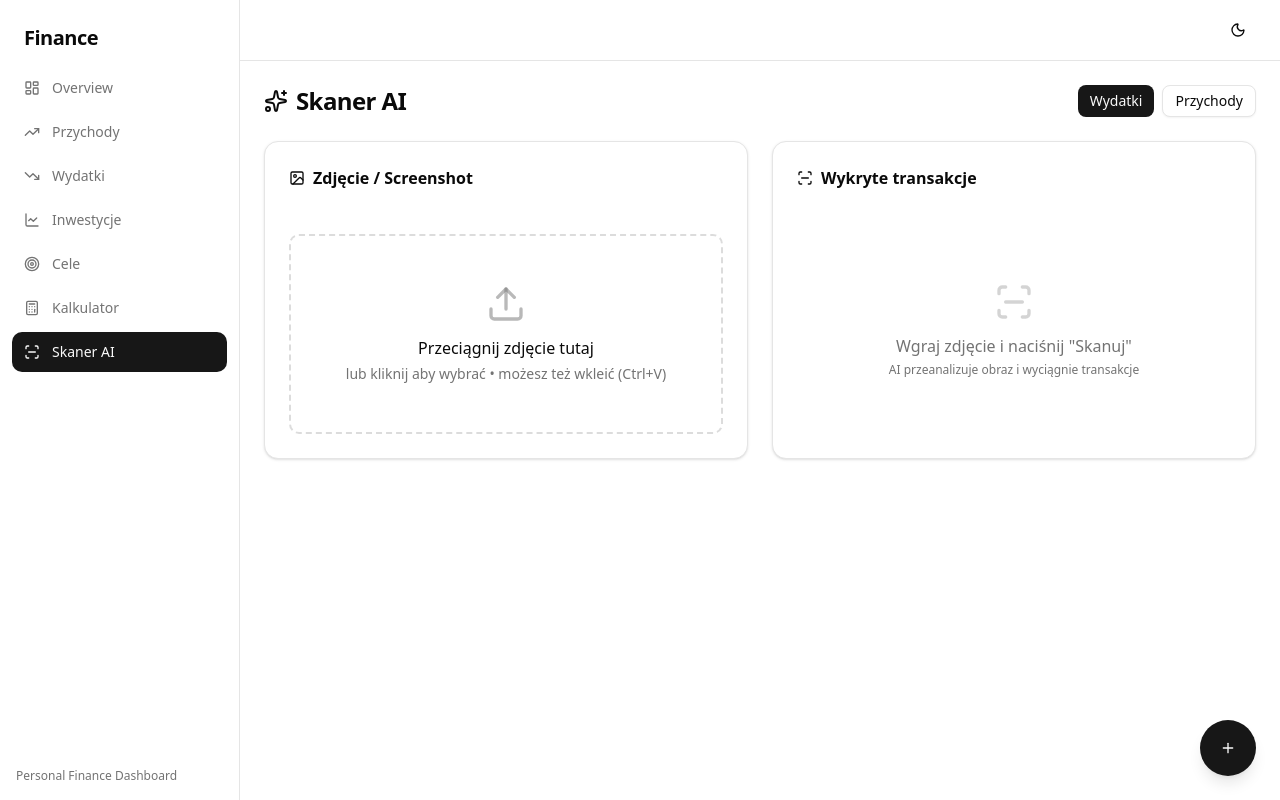
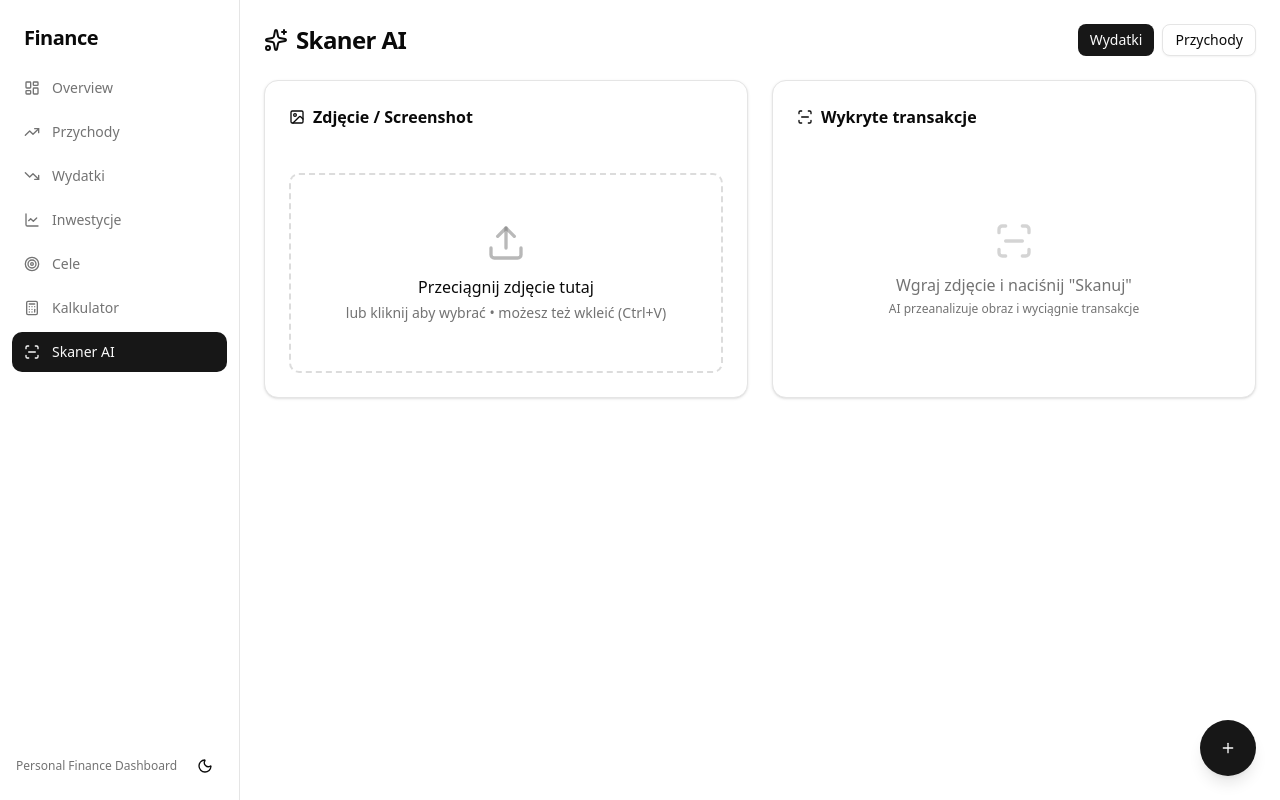
Before and after one commit to Zhenya28/personal-finance, a Next.js app: page /scan in a window 1280 px wide. Built offline with nearby package versions, Linux system fonts and the light colour scheme.

Commit message:
Update from user

```diff
--- a/components/layout/AppShell.tsx
+++ b/components/layout/AppShell.tsx
@@ -5,7 +5,6 @@ import { Menu } from "lucide-react";
 import { Button } from "@/components/ui/button";
 import { Sheet, SheetContent } from "@/components/ui/sheet";
 import { Sidebar, MobileNav } from "./Sidebar";
-import { ThemeToggle } from "./ThemeToggle";
 import { QuickAddButton } from "./QuickAddButton";
 
 export function AppShell({ children }: { children: React.ReactNode }) {
@@ -27,20 +26,17 @@ export function AppShell({ children }: { children: React.ReactNode }) {
 
       {/* Main content */}
       <div className="flex flex-1 flex-col overflow-hidden">
-        <header className="flex items-center justify-between border-b border-border px-4 py-3 md:px-6">
+        {/* Mobile hamburger */}
         <Button
           variant="ghost"
           size="icon"
           onClick={() => setSidebarOpen(true)}
-            className="md:hidden"
+          className="fixed top-3 left-3 z-40 md:hidden"
         >
           <Menu className="h-5 w-5" />
         </Button>
-          <div className="flex-1" />
-          <ThemeToggle />
-        </header>
 
-        <main className="flex-1 overflow-y-auto p-4 pb-20 md:p-6 md:pb-6">
+        <main className="flex-1 overflow-y-auto p-4 pt-14 pb-20 md:p-6 md:pb-6">
           {children}
         </main>
       </div>
--- a/components/layout/Sidebar.tsx
+++ b/components/layout/Sidebar.tsx
@@ -14,6 +14,7 @@ import {
 } from "lucide-react";
 import { cn } from "@/lib/utils";
 import { Button } from "@/components/ui/button";
+import { ThemeToggle } from "./ThemeToggle";
 
 const navItems = [
   { href: "/", label: "Overview", icon: LayoutDashboard },
@@ -62,8 +63,9 @@ export function Sidebar({ onClose }: { onClose?: () => void }) {
           );
         })}
       </nav>
-      <div className="p-4 text-xs text-muted-foreground">
-        Personal Finance Dashboard
+      <div className="flex items-center justify-between p-4">
+        <span className="text-xs text-muted-foreground">Personal Finance Dashboard</span>
+        <ThemeToggle />
       </div>
     </div>
   );
```
Lines whose indentation alone changed are shown as unchanged.
